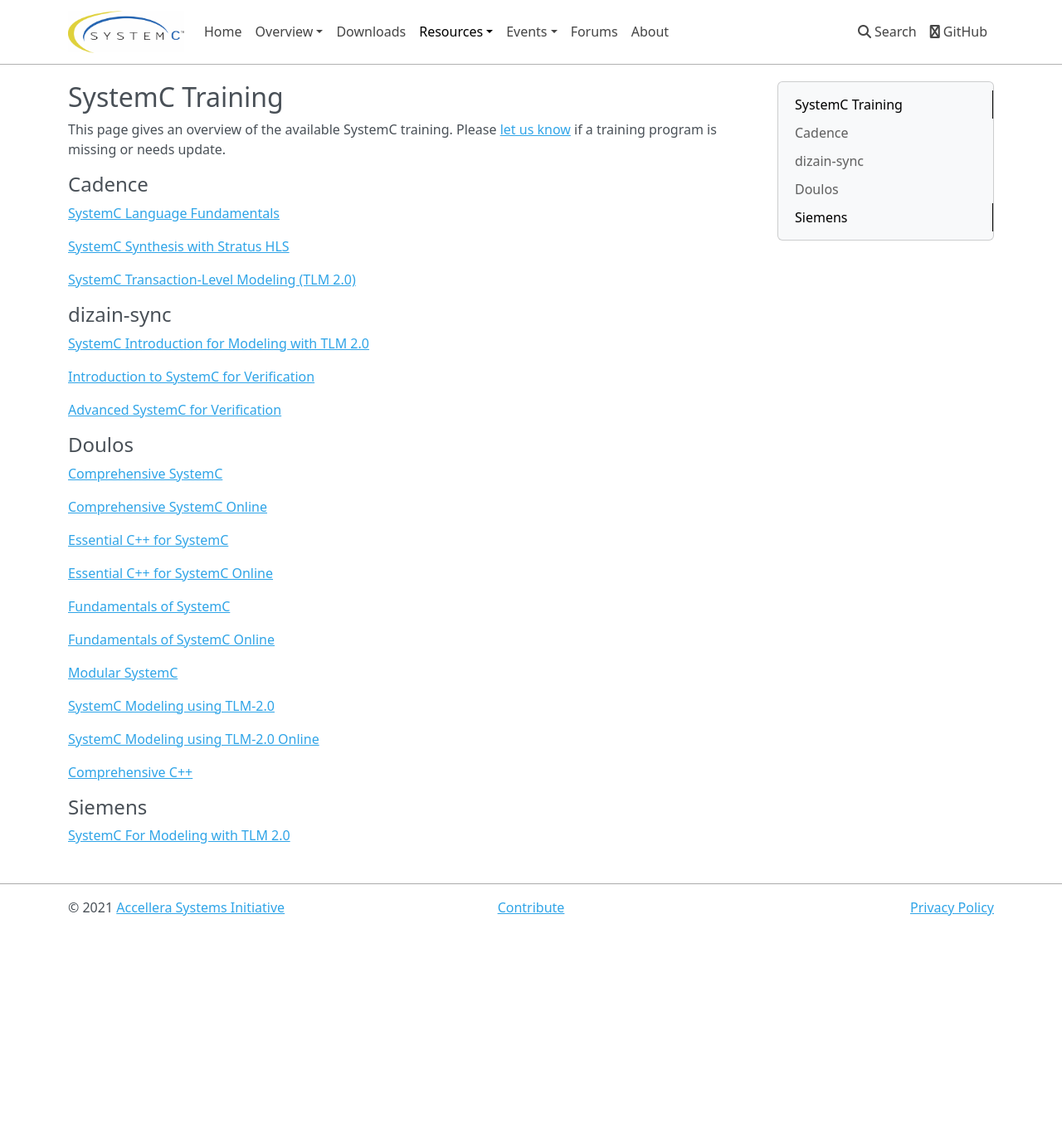
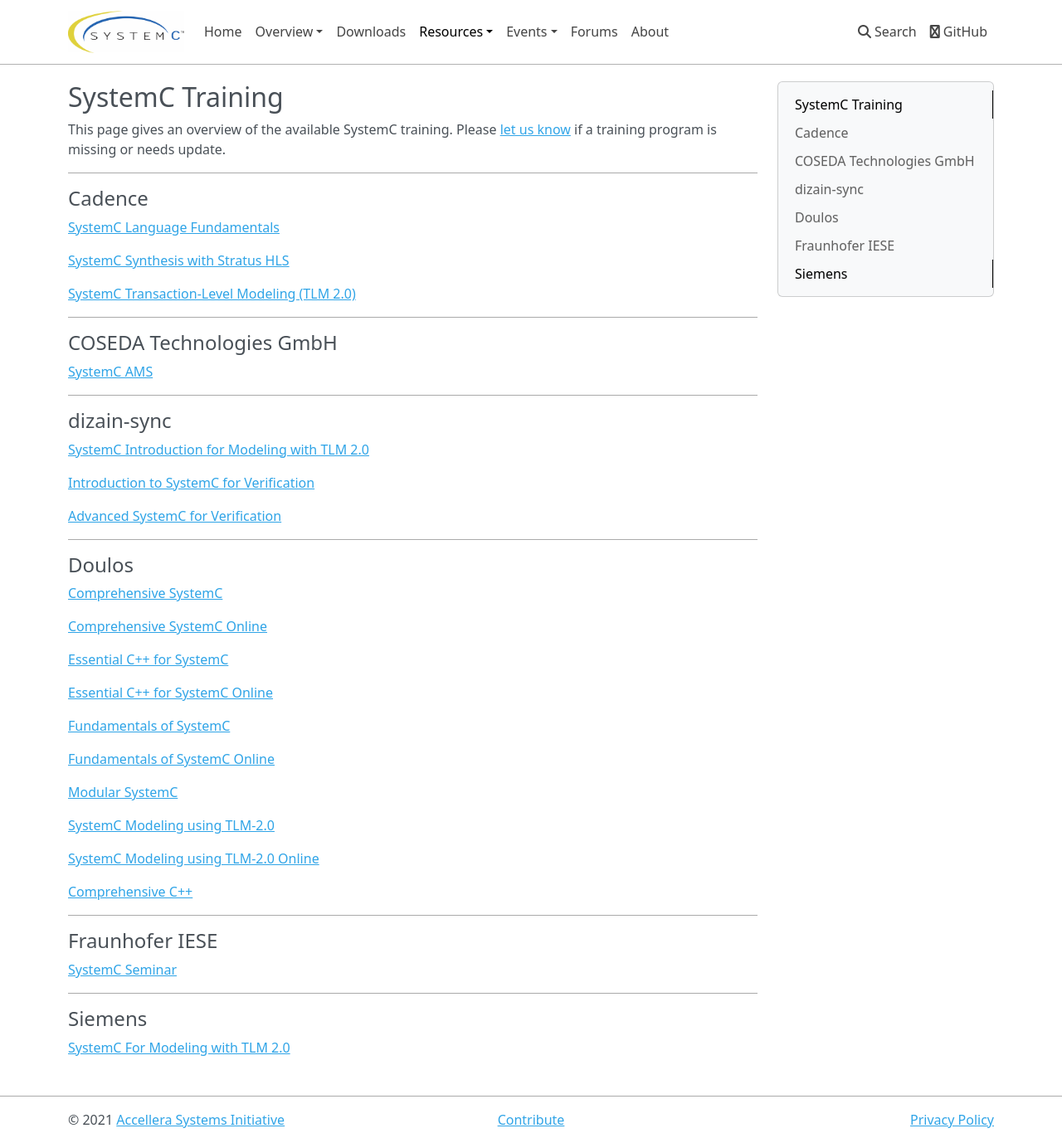
Before and after one commit to accellera-official/systemc.org, an MkDocs documentation site: the page built from docs/resources/training.md, in a window 1280 px wide and 1372 px high. Shown: the whole window at 83% size. Built offline with MkDocs 1.6.1, drawn with Linux system fonts in a browser that asks for light colours; nearby versions of some CDN libraries; some of the changed lines change nothing that is shown.

Commit message:
update training page

```diff
--- a/docs/resources/training.md
+++ b/docs/resources/training.md
@@ -1,68 +1,93 @@
 # SystemC Training
 
-This page gives an overview of the available SystemC training. Please [let us know][18] if a training program is missing or needs update.
+This page gives an overview of the available SystemC training. Please [let us know][issues] if a training program is missing or needs update.
+
+---
 
 ## Cadence
 
-[SystemC Language Fundamentals][11]
+[SystemC Language Fundamentals][cadence_training_1]
 
-[SystemC Synthesis with Stratus HLS][12]
+[SystemC Synthesis with Stratus HLS][cadence_training_2]
 
-[SystemC Transaction-Level Modeling (TLM 2.0)][13]
+[SystemC Transaction-Level Modeling (TLM 2.0)][cadence_training_3]
+
+---
+
+## COSEDA Technologies GmbH
+
+[SystemC AMS][coseda_training_1]
+
+---
 
 ## dizain-sync
 
-[SystemC Introduction for Modeling with TLM 2.0][14]
+[SystemC Introduction for Modeling with TLM 2.0][dizain-sync_training_1]
 
-[Introduction to SystemC for Verification][15]
+[Introduction to SystemC for Verification][dizain-sync_training_2]
 
-[Advanced SystemC for Verification][16]
+[Advanced SystemC for Verification][dizain-sync_training_3]
+
+---
 
 ## Doulos
 
-[Comprehensive SystemC][1]
+[Comprehensive SystemC][doulos_training_1]
 
-[Comprehensive SystemC Online][2]
+[Comprehensive SystemC Online][doulos_training_2]
 
-[Essential C++ for SystemC][3]
+[Essential C++ for SystemC][doulos_training_3]
 
-[Essential C++ for SystemC Online][4]
+[Essential C++ for SystemC Online][doulos_training_4]
 
-[Fundamentals of SystemC][5]
+[Fundamentals of SystemC][doulos_training_5]
 
-[Fundamentals of SystemC Online][6]
+[Fundamentals of SystemC Online][doulos_training_6]
 
-[Modular SystemC][7]
+[Modular SystemC][doulos_training_7]
 
-[SystemC Modeling using TLM-2.0][8]
+[SystemC Modeling using TLM-2.0][doulos_training_8]
 
-[SystemC Modeling using TLM-2.0 Online][9]
+[SystemC Modeling using TLM-2.0 Online][doulos_training_9]
 
-[Comprehensive C++][10]
+[Comprehensive C++][doulos_training_10]
+
+---
+
+## Fraunhofer IESE
+
+[SystemC Seminar][fhg_training_1]
+
+---
 
 ## Siemens
 
-[SystemC For Modeling with TLM 2.0][17]
+[SystemC For Modeling with TLM 2.0][siemens_training_1]
 
-[1]: https://www.doulos.com/training/systemc-tlm-20/comprehensive-systemc/
-[2]: https://www.doulos.com/training/systemc-tlm-20/comprehensive-systemc-online/
-[3]: https://www.doulos.com/training/systemc-tlm-20/essential-cplusplus-for-systemc/
-[4]: https://www.doulos.com/training/systemc-tlm-20/essential-cplusplus-for-systemc-online/
-[5]: https://www.doulos.com/training/systemc-tlm-20/fundamentals-of-systemc/
-[6]: https://www.doulos.com/training/systemc-tlm-20/fundamentals-of-systemc-online/
-[7]: https://www.doulos.com/training/systemc-tlm-20/modular-systemc/
-[8]: https://www.doulos.com/training/systemc-tlm-20/systemc-modeling-using-tlm-20/
-[9]: https://www.doulos.com/training/systemc-tlm-20/systemc-modeling-using-tlm-20-online/
-[10]: https://www.doulos.com/training/systemc-tlm-20/comprehensive-cplusplus/
 
-[11]: https://www.cadence.com/en_US/home/training/all-courses/82202.html
-[12]: https://www.cadence.com/en_US/home/training/all-courses/86170.html
-[13]: https://www.cadence.com/en_US/home/training/all-courses/84488.html
+[cadence_training_1]: https://www.cadence.com/en_US/home/training/all-courses/82202.html
+[cadence_training_2]: https://www.cadence.com/en_US/home/training/all-courses/86170.html
+[cadence_training_3]: https://www.cadence.com/en_US/home/training/all-courses/84488.html
 
-[14]: https://dizain-sync.com/trainings/systemc-courses/systemc-introduction-for-modeling-with-tlm-2-0
-[15]: https://dizain-sync.com/trainings/systemc-courses/introduction-to-systemc-for-verification
-[16]: https://dizain-sync.com/trainings/systemc-courses/advanced-systemc-for-verification
+[coseda_training_1]: https://www.coseda-tech.com/systemc-ams-training
 
-[17]: https://eda.learn.sw.siemens.com/training/courses/systemc-for-modeling-with-tlm-20
+[dizain-sync_training_1]: https://dizain-sync.com/trainings/systemc-courses/systemc-introduction-for-modeling-with-tlm-2-0
+[dizain-sync_training_2]: https://dizain-sync.com/trainings/systemc-courses/introduction-to-systemc-for-verification
+[dizain-sync_training_3]: https://dizain-sync.com/trainings/systemc-courses/advanced-systemc-for-verification
 
-[18]: https://github.com/accellera-official/systemc.org/issues
+[doulos_training_1]: https://www.doulos.com/training/systemc-tlm-20/comprehensive-systemc/
+[doulos_training_2]: https://www.doulos.com/training/systemc-tlm-20/comprehensive-systemc-online/
+[doulos_training_3]: https://www.doulos.com/training/systemc-tlm-20/essential-cplusplus-for-systemc/
+[doulos_training_4]: https://www.doulos.com/training/systemc-tlm-20/essential-cplusplus-for-systemc-online/
+[doulos_training_5]: https://www.doulos.com/training/systemc-tlm-20/fundamentals-of-systemc/
+[doulos_training_6]: https://www.doulos.com/training/systemc-tlm-20/fundamentals-of-systemc-online/
+[doulos_training_7]: https://www.doulos.com/training/systemc-tlm-20/modular-systemc/
+[doulos_training_8]: https://www.doulos.com/training/systemc-tlm-20/systemc-modeling-using-tlm-20/
+[doulos_training_9]: https://www.doulos.com/training/systemc-tlm-20/systemc-modeling-using-tlm-20-online/
+[doulos_training_10]: https://www.doulos.com/training/systemc-tlm-20/comprehensive-cplusplus/
+
+[fhg_training_1]: https://www.iese.fraunhofer.de/en/seminare_training/virtual-prototyping.html#4
+
+[siemens_training_1]: https://eda.learn.sw.siemens.com/training/courses/systemc-for-modeling-with-tlm-20
+
+[issues]: https://github.com/accellera-official/systemc.org/issues
```
